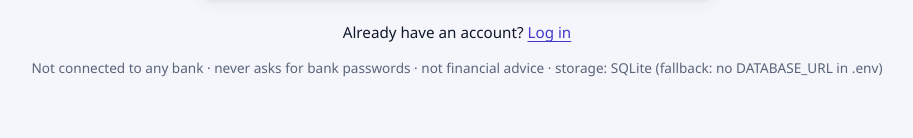
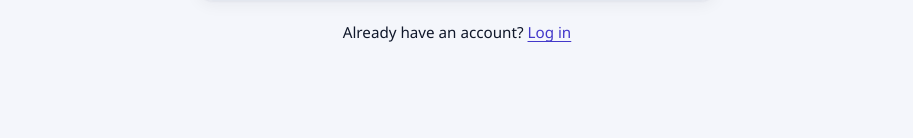
Before and after one commit to IBRAHIM-MALIK-05/personal-finance-dashboard., a Flask app: page /signup in a window 1280 px wide. Shown: the part 858-996 px from the top of the page, without its empty margins (183-1096 px from the left). After the commit the page ends 900 px from the top, so only its background shows below. Run offline with Flask 3, Linux system fonts and the light colour scheme.

Commit message:
Remove the footer note from the log-in, sign-up and demo pages

```diff
--- a/frontend/templates/layouts/base.html
+++ b/frontend/templates/layouts/base.html
@@ -66,8 +66,7 @@
 <main id="main" tabindex="-1" class="main-solo">
   {{ ui.flashes() }}
   {% block solo %}{% endblock %}
-  <p class="small center muted">
-    Not connected to any bank · never asks for bank passwords · not financial advice · storage: {{ db_description }}</p>
+
 </main>
 {% endif %}
 </body>
```
